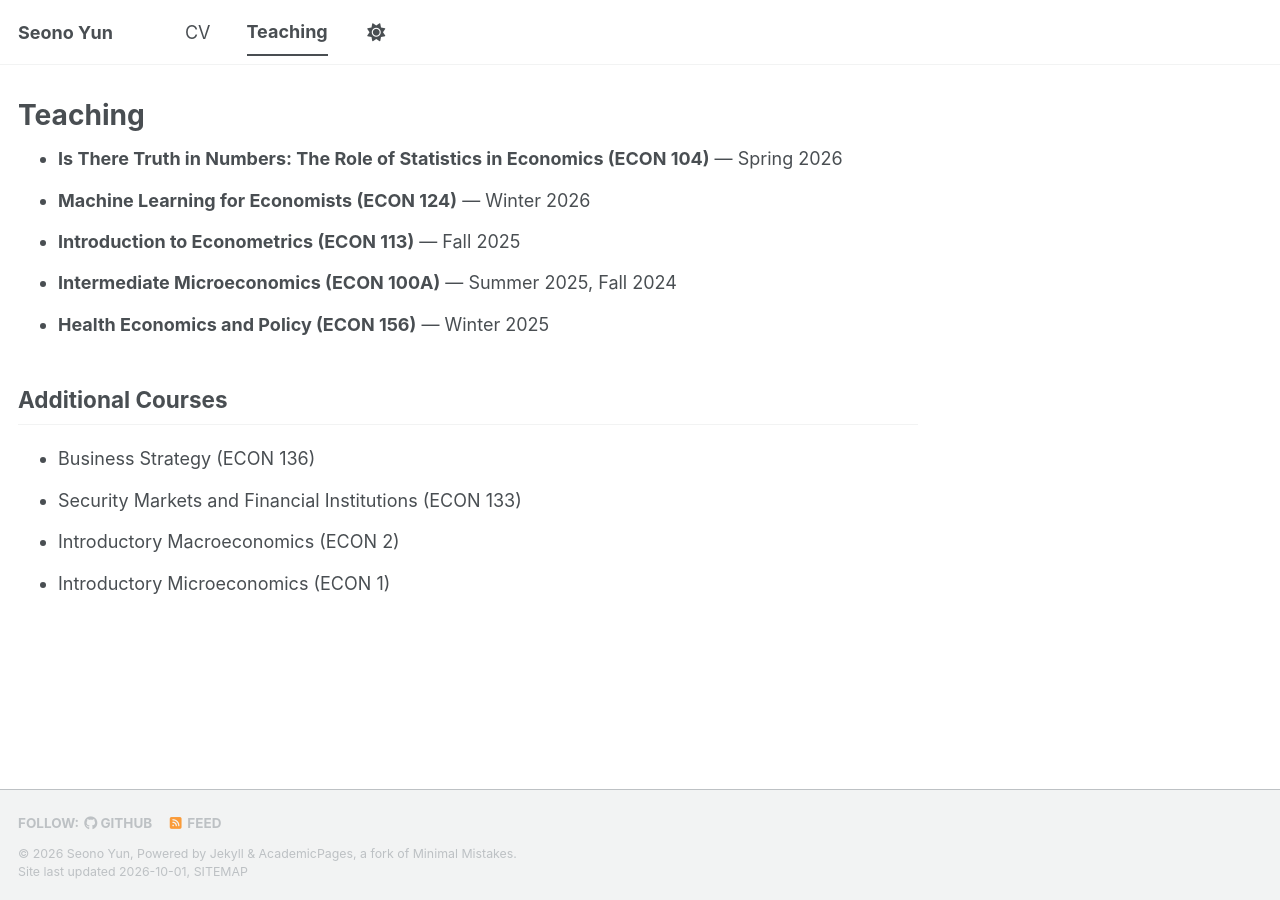
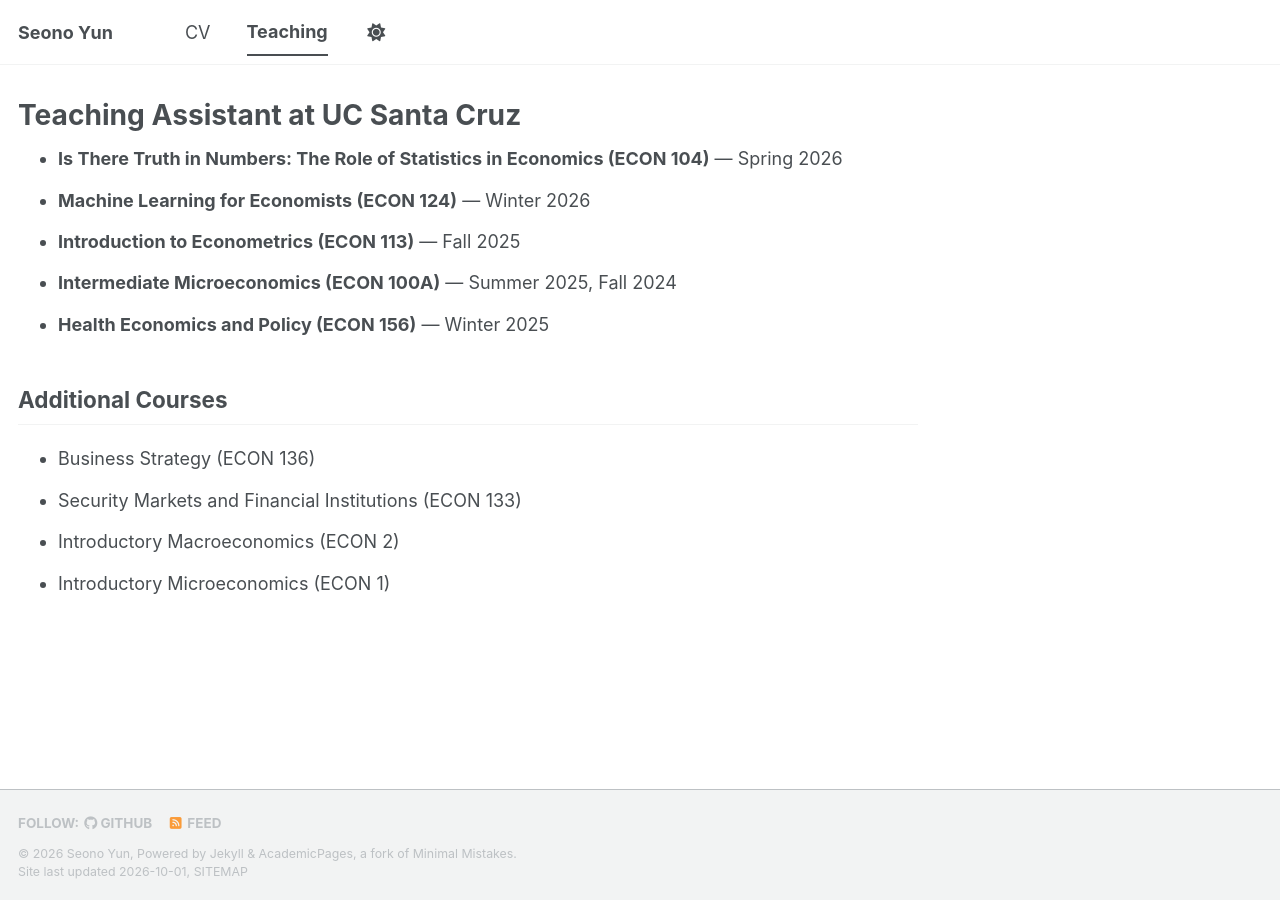
Before and after one commit to seonoyun/seonoyun.github.io, a Jekyll site: the page built from _pages/teaching.html, in a window 1280 px wide. Built offline with Jekyll 4.4.1, drawn with Linux system fonts in a browser that asks for light colours; a style sheet for code colours, icons or effects is not loaded.

Commit message:
Rename teaching page title

```diff
--- a/_pages/teaching.html
+++ b/_pages/teaching.html
@@ -1,6 +1,6 @@
 ---
 layout: single
-title: "Teaching"
+title: "Teaching Assistant at UC Santa Cruz"
 permalink: /teaching/
 author_profile: false
 ---
```
